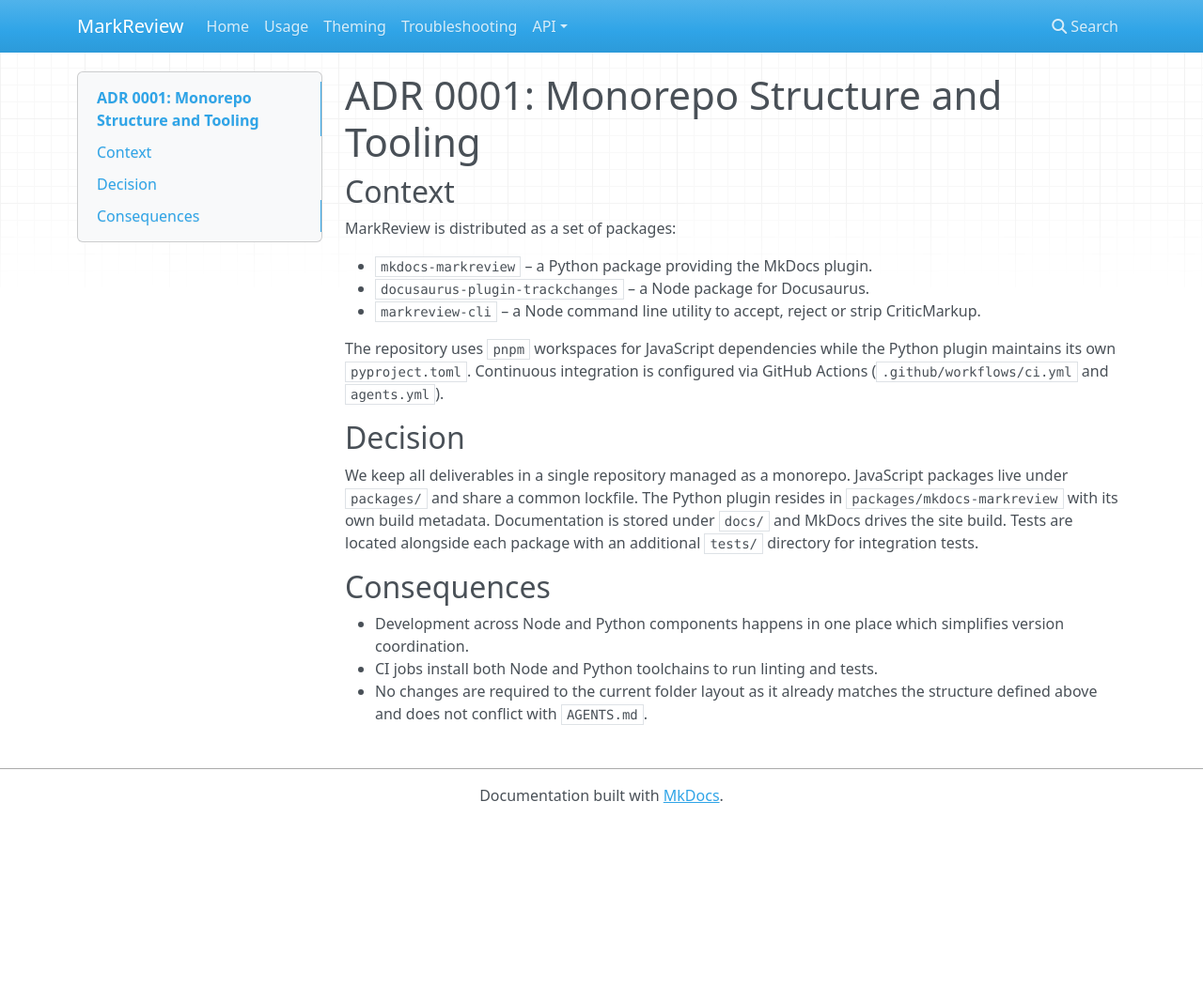
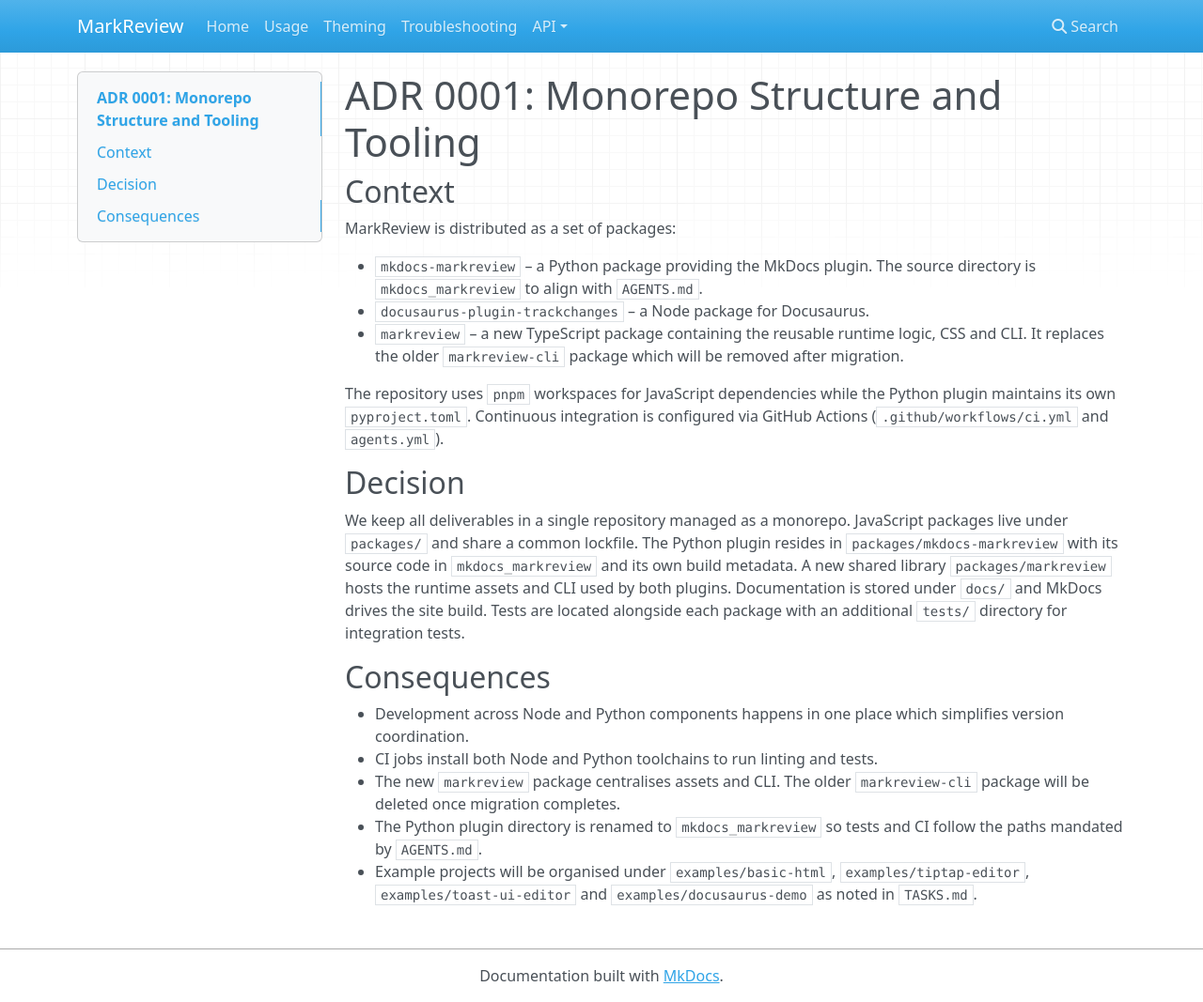
Before and after one commit to eputnam77/MarkReview, an MkDocs documentation site: the page built from docs/adr/0001-monorepo-structure.md, in a window 1280 px wide and 1067 px high. Shown: the whole window at 94% size. Built offline with MkDocs 1.6.1, drawn with Linux system fonts in a browser that asks for light colours; nearby versions of some CDN libraries.

Commit message:
docs(adr): record monorepo updates

```diff
--- a/docs/adr/0001-monorepo-structure.md
+++ b/docs/adr/0001-monorepo-structure.md
@@ -4,18 +4,36 @@
 
 MarkReview is distributed as a set of packages:
 
-- `mkdocs-markreview` – a Python package providing the MkDocs plugin.
+- `mkdocs-markreview` – a Python package providing the MkDocs plugin.  The source
+  directory is `mkdocs_markreview` to align with `AGENTS.md`.
 - `docusaurus-plugin-trackchanges` – a Node package for Docusaurus.
-- `markreview-cli` – a Node command line utility to accept, reject or strip CriticMarkup.
+- `markreview` – a new TypeScript package containing the reusable runtime logic,
+  CSS and CLI.  It replaces the older `markreview-cli` package which will be
+  removed after migration.
 
-The repository uses `pnpm` workspaces for JavaScript dependencies while the Python plugin maintains its own `pyproject.toml`. Continuous integration is configured via GitHub Actions (`.github/workflows/ci.yml` and `agents.yml`).
+The repository uses `pnpm` workspaces for JavaScript dependencies while the Python
+plugin maintains its own `pyproject.toml`. Continuous integration is configured via
+GitHub Actions (`.github/workflows/ci.yml` and `agents.yml`).
 
 ## Decision
 
-We keep all deliverables in a single repository managed as a monorepo. JavaScript packages live under `packages/` and share a common lockfile. The Python plugin resides in `packages/mkdocs-markreview` with its own build metadata. Documentation is stored under `docs/` and MkDocs drives the site build. Tests are located alongside each package with an additional `tests/` directory for integration tests.
+We keep all deliverables in a single repository managed as a monorepo. JavaScript
+packages live under `packages/` and share a common lockfile. The Python plugin
+resides in `packages/mkdocs-markreview` with its source code in
+`mkdocs_markreview` and its own build metadata. A new shared library
+`packages/markreview` hosts the runtime assets and CLI used by both plugins.
+Documentation is stored under `docs/` and MkDocs drives the site build. Tests are
+located alongside each package with an additional `tests/` directory for
+integration tests.
 
 ## Consequences
 
 - Development across Node and Python components happens in one place which simplifies version coordination.
 - CI jobs install both Node and Python toolchains to run linting and tests.
-- No changes are required to the current folder layout as it already matches the structure defined above and does not conflict with `AGENTS.md`.
+- The new `markreview` package centralises assets and CLI. The older
+  `markreview-cli` package will be deleted once migration completes.
+- The Python plugin directory is renamed to `mkdocs_markreview` so tests and CI
+  follow the paths mandated by `AGENTS.md`.
+- Example projects will be organised under `examples/basic-html`,
+  `examples/tiptap-editor`, `examples/toast-ui-editor` and
+  `examples/docusaurus-demo` as noted in `TASKS.md`.
```
Also changed, not shown: docs/adr/0003-central-library.md (added, +37 -0 lines).
